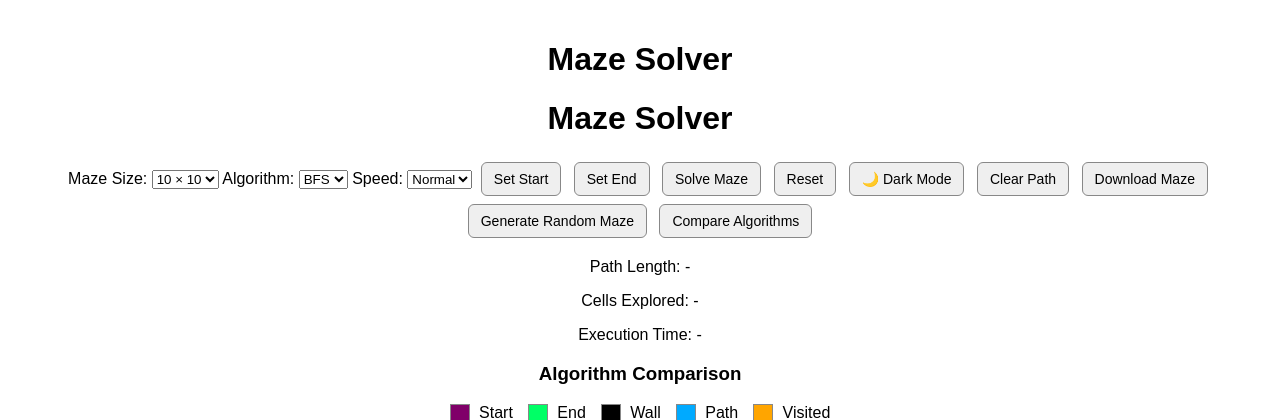
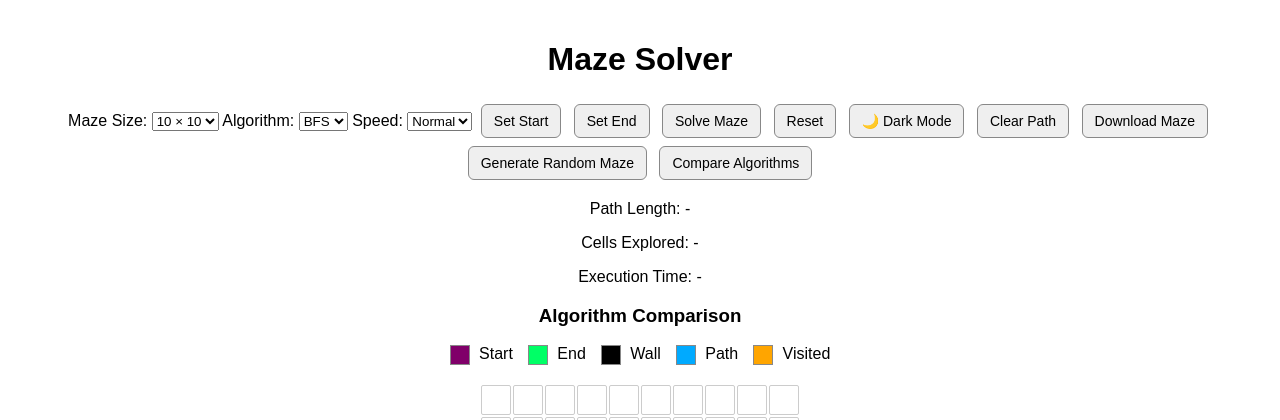
Before and after one commit to cheedellasravani07-max/maze-solver, a Flask app: page / in a window 1280 px wide. Shown: the top 420 px of the page. Run offline with Flask 3, Linux system fonts and the light colour scheme.

Commit message:
Update index.html

```diff
--- a/templates/index.html
+++ b/templates/index.html
@@ -8,10 +8,6 @@
 </head>
 
 <body>
-
-    <h1>Maze Solver</h1>
-
-  <body>
 
     <h1>Maze Solver</h1>
 
```
